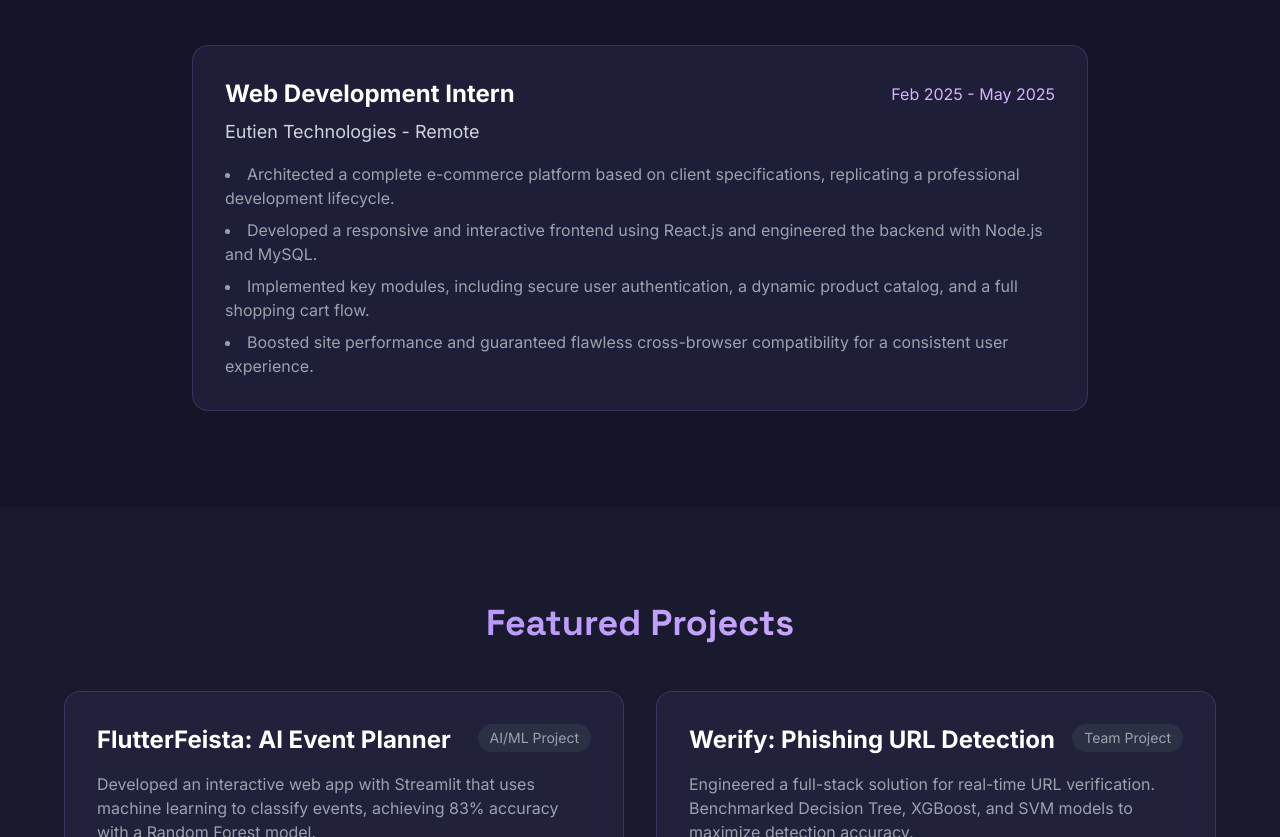
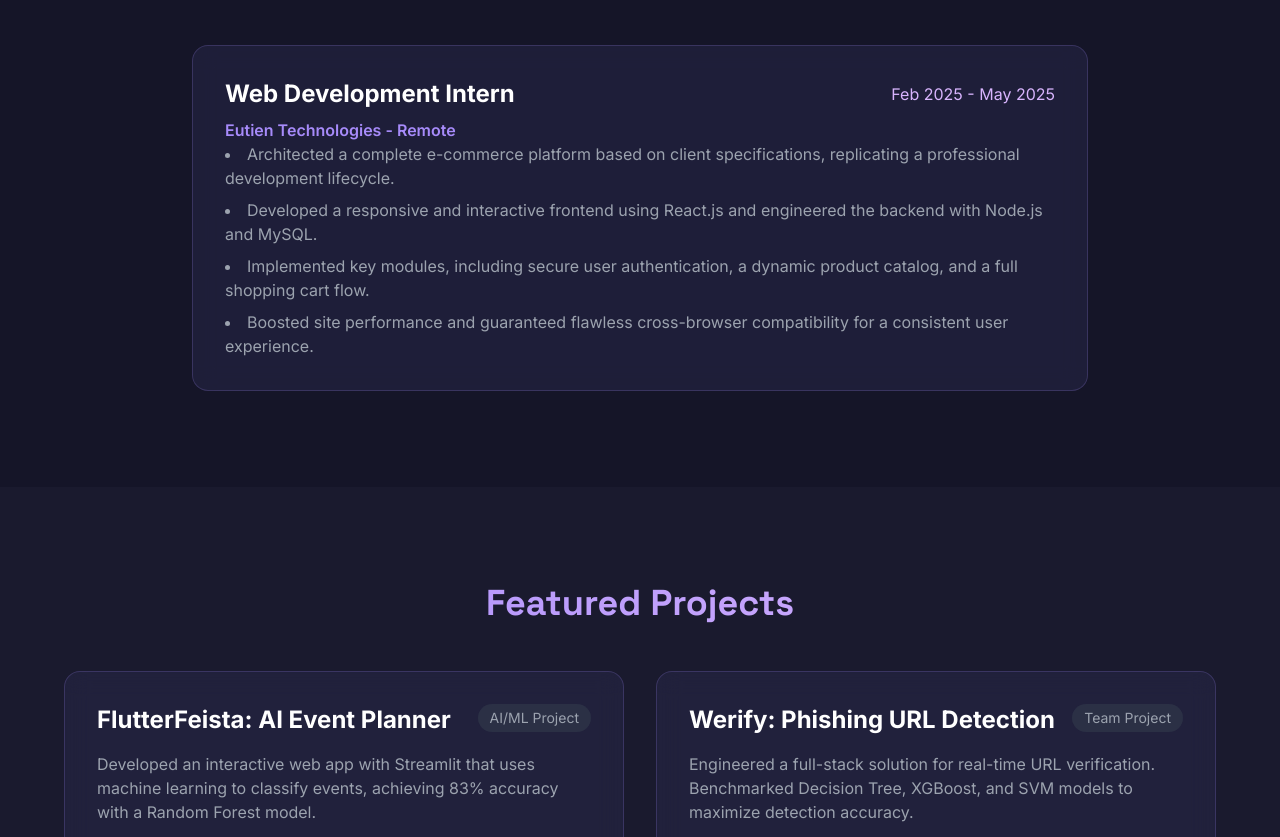
Before and after one commit to SakshiChandra25/SakshiChandra25.github.io, a plain HTML site: page index.html in a window 1280 px wide. Shown: the part 1949-2786 px from the top of the page. Drawn offline with nearby package versions, Linux system fonts and the light colour scheme.

Commit message:
Update index.html

```diff
--- a/index.html
+++ b/index.html
@@ -178,7 +178,7 @@
                      <h3 class="text-2xl font-bold text-white">Web Development Intern</h3>
                      <p class="text-purple-300">Feb 2025 - May 2025</p>
                 </div>
-                <p class="text-lg text-gray-300 mb-4">Eutien Technologies - Remote</p>
+                <p class="font-semibold" style="color: #A78BFA;">Eutien Technologies - Remote</p>
                 <ul class="list-disc list-inside space-y-2 text-gray-400">
                     <li>Architected a complete e-commerce platform based on client specifications, replicating a professional development lifecycle.</li>
                     <li>Developed a responsive and interactive frontend using React.js and engineered the backend with Node.js and MySQL.</li>
```
